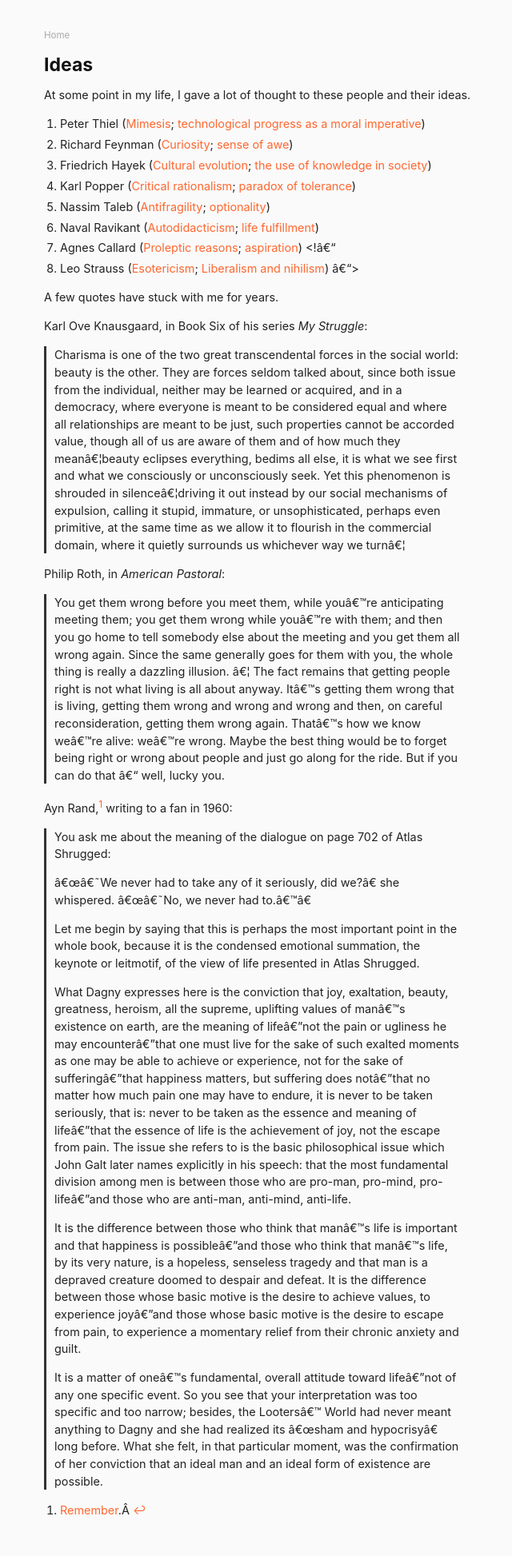
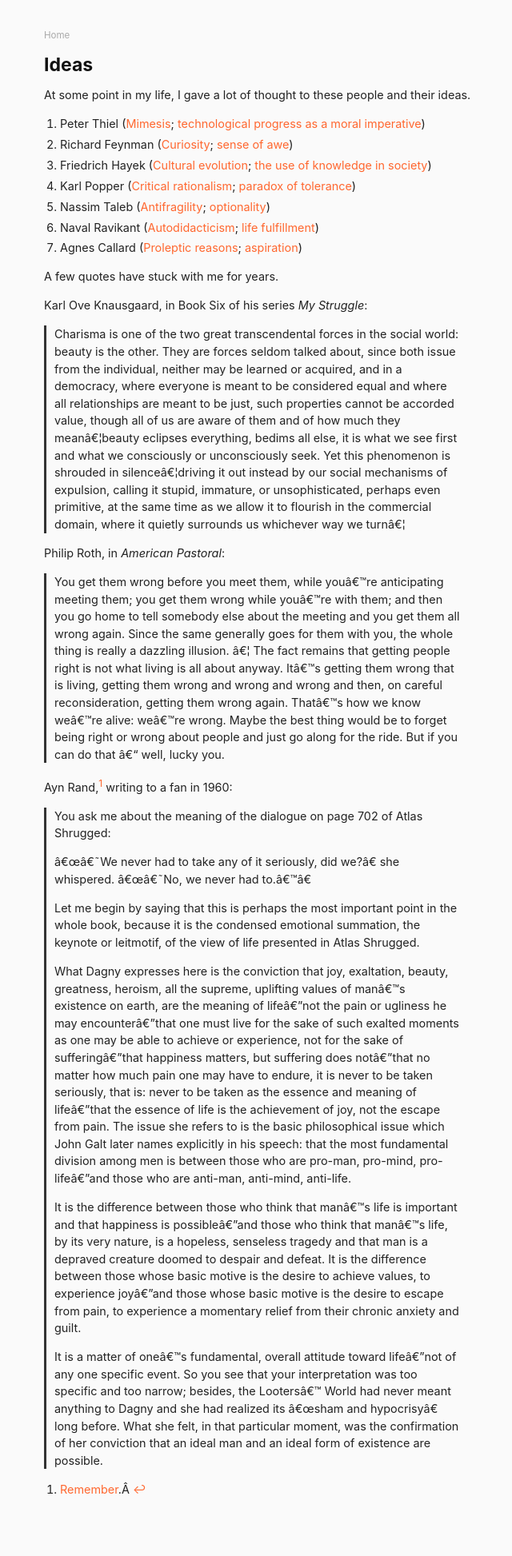
Before and after one commit to danschlz/danschulz.github.io, a Jekyll site: the page built from ideas.md, in a window 1280 px wide. Shown: the whole page at 80% size, without its empty margins (305-945 px from the left). Built offline with Jekyll 4.4.1, drawn with Linux system fonts in a browser that asks for light colours; after the commit the page ends 1920 px from its top, so only the background shows below that.

Commit message:
Update ideas.md

```diff
--- a/ideas.md
+++ b/ideas.md
@@ -12,9 +12,12 @@ At some point in my life, I gave a lot of thought to these people and their idea
 * Nassim Taleb ([Antifragility](https://en.wikipedia.org/wiki/Antifragility); [optionality](https://25iq.com/2013/10/13/a-dozen-things-ive-learned-from-nassim-taleb-about-optionalityinvesting/))
 * Naval Ravikant ([Autodidacticism](https://www.youtube.com/watch?v=dmBoU93TRlo); [life fulfillment](https://youtu.be/X7tnoR6a-8A))
 * Agnes Callard ([Proleptic reasons](https://humanities-web.s3.us-east-2.amazonaws.com/philosophy/prod/2019-06/Callard%20Proleptic%20Reasons%20Final%20Published%20Version%20OSME.pdf); [aspiration](https://humanities-web.s3.us-east-2.amazonaws.com/philosophy/prod/2018-09/Aspiration%20final%20ms.%20UV.pdf))
+
+
 <!--
-* Leo Strauss ([Esotericism](https://plato.stanford.edu/entries/strauss-leo/#Esot); [Liberalism and nihilism](https://en.wikipedia.org/wiki/Leo_Strauss#Liberalism_and_nihilism))
+* Leo Strauss ([Esotericism](https://plato.stanford.edu/entries/strauss-leo/#Esot); [liberalism and nihilism](https://en.wikipedia.org/wiki/Leo_Strauss#Liberalism_and_nihilism))
 -->
+
 
 A few quotes have stuck with me for years.
 
```
